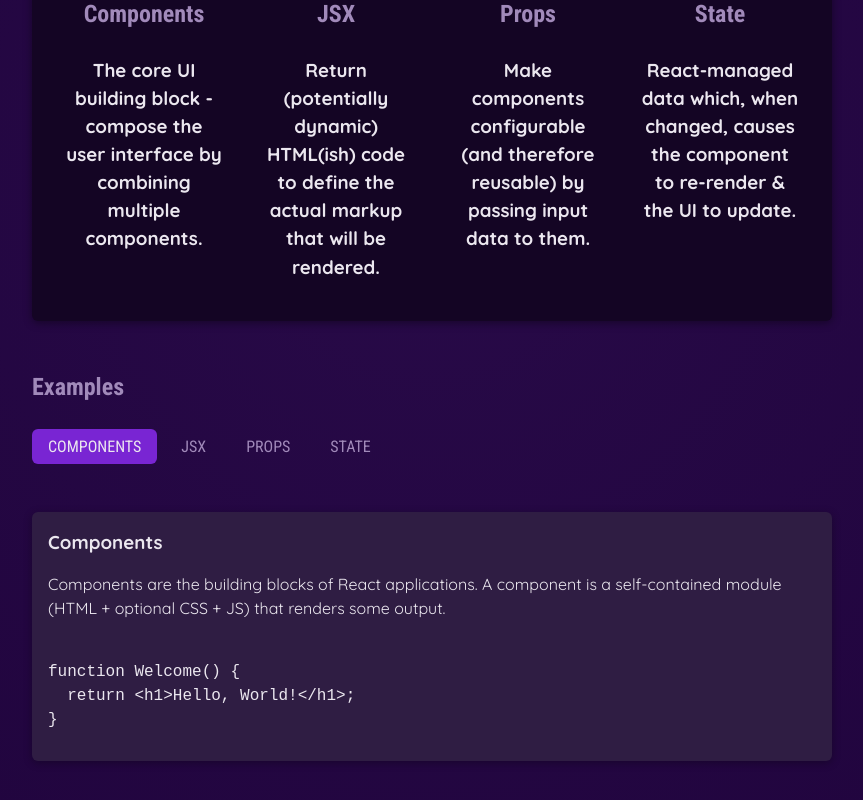
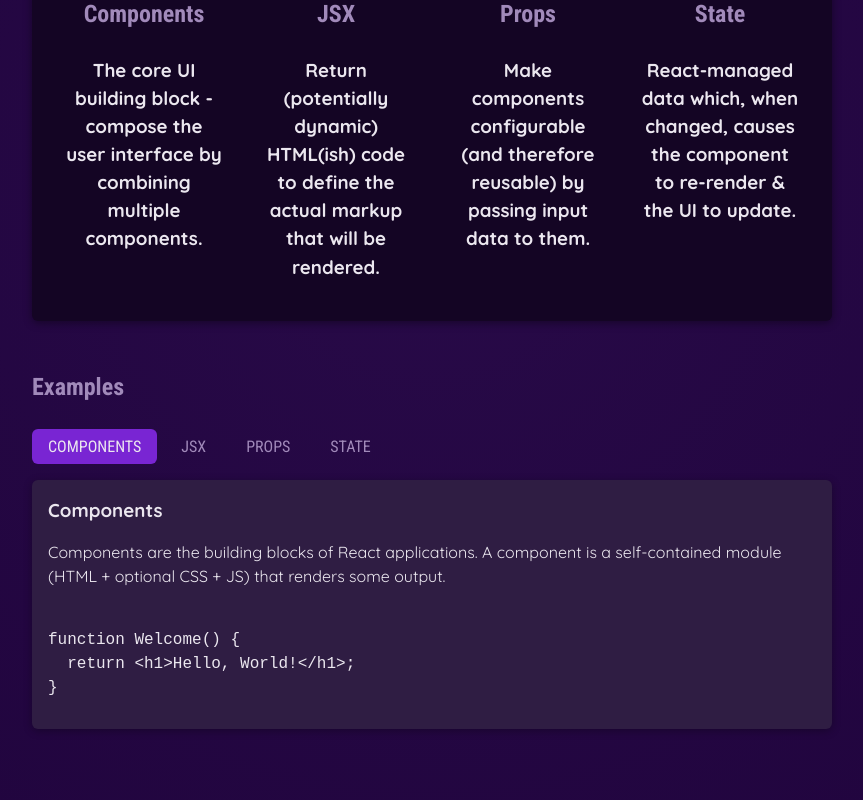
Before and after one commit to arunshariharan/React-Complete-Guide, a React (Vite) app in the folder 3-ReactEssentials/: page / in a window 1280 px wide. Shown: the part 438-1238 px from the top of the page, without its empty margins (208-1071 px from the left). Built offline with nearby package versions, Linux system fonts and the light colour scheme.

Commit message:
Refactore to make Tabs reusable and mvoe content to Example.jsx

```diff
--- a/3-ReactEssentials/src/App.jsx
+++ b/3-ReactEssentials/src/App.jsx
@@ -1,6 +1,6 @@
 import Header from "./Components/Header/Header";
 import Concepts from "./Components/Concepts/Concepts";
-import Tabs from "./Components/Tabs/Tabs";
+import Examples from "./Components/Examples/Examples";
 
 function App() {
   return (
@@ -8,7 +8,7 @@
       <Header />
       <main>
         <Concepts />
-        <Tabs />
+        <Examples />
       </main>
     </>
   );
--- /dev/null
+++ b/3-ReactEssentials/src/Components/Examples/Examples.jsx
@@ -0,0 +1,40 @@
+import { useState } from "react";
+import TabButton from "../TabButton/TabButton";
+import TabContent from "../TabContent/TabContent";
+import { EXAMPLES } from "../../data";
+import Section from "../Section/Section";
+import Tabs from "../Tabs/Tabs";
+
+const topics = ["components", "jsx", "props", "state"];
+
+export default function Examples() {
+
+  const [selectedTopic, setSelectedTopic] = useState(
+    <TabContent {...EXAMPLES[topics[0]]} />
+  );
+
+  const [selectedTab, setSelectedTab] = useState(topics[0]);
+
+  // set both the content, and the active indication for the button clicked
+  const handleSelect = (topic) => {
+    setSelectedTopic(<TabContent {...EXAMPLES[topic]} />);
+    setSelectedTab(topic);
+  };
+
+  return (
+    <>
+      <Section title="Examples" id="examples" className="examples">
+        <Tabs button={topics.map((topic) => (
+              <TabButton
+                isSelected={selectedTab == topic}
+                onClick={() => handleSelect(topic)}
+              >
+                {topic.toLocaleUpperCase()}
+              </TabButton>
+            ))}>
+          {selectedTopic}
+        </Tabs>
+      </Section>
+    </>
+  );
+}
--- a/3-ReactEssentials/src/Components/TabButton/TabButton.jsx
+++ b/3-ReactEssentials/src/Components/TabButton/TabButton.jsx
@@ -1,5 +1,4 @@
 export default function TabButton({ children, isSelected, ...props }) {
-  console.log(isSelected);
   return (
     <li>
       <button className={isSelected ? "active" : undefined} {...props}>
--- a/3-ReactEssentials/src/Components/Tabs/Tabs.jsx
+++ b/3-ReactEssentials/src/Components/Tabs/Tabs.jsx
@@ -1,40 +1,11 @@
-import { useState } from "react";
-import TabButton from "../TabButton/TabButton";
-import TabContent from "../TabContent/TabContent";
-import { EXAMPLES } from "../../data";
-import Section from "../Section/Section";
-
-const topics = ["components", "jsx", "props", "state"];
-export default function Tabs() {
-  const [selectedTopic, setSelectedTopic] = useState(
-    <TabContent {...EXAMPLES[topics[0]]} />
-  );
-
-  const [selectedTab, setSelectedTab] = useState(topics[0]);
-
-  const handleSelect = (topic) => {
-    setSelectedTopic(<TabContent {...EXAMPLES[topic]} />);
-    setSelectedTab(topic);
-  };
-
+// Reusable tabs component that can be used anywhere within the code
+export default function Tabs({button, children}) {
   return (
     <>
-      <Section title="Examples" id="examples" className="examples">
-        <menu>
-          {topics.map((topic) => (
-            <TabButton
-              isSelected={selectedTab == topic}
-              onClick={() => handleSelect(topic)}
-            >
-              {topic.toLocaleUpperCase()}
-            </TabButton>
-          ))}
-        </menu>
-      </Section>
-
-      <Section>
-        {selectedTopic}
-      </Section>
+      <menu>
+        {button}
+      </menu>
+      {children}
     </>
   );
 }
```
